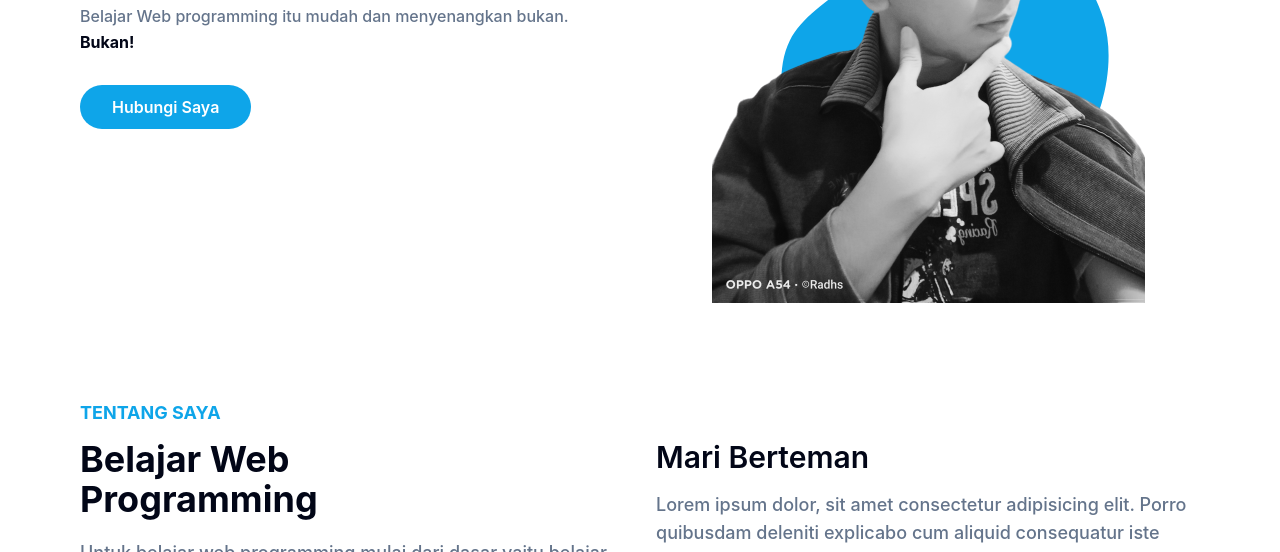
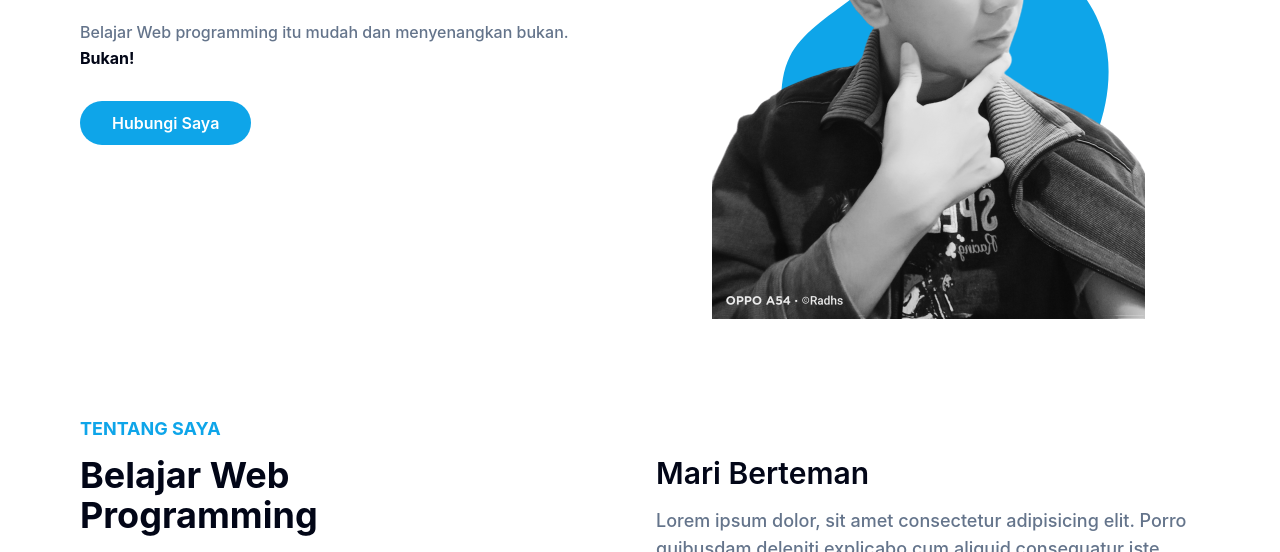
Before and after one commit to andialfian23/portofolio, a website: page index.html in a window 1280 px wide. Shown: the part 406-958 px from the top of the page. Drawn offline with Linux system fonts and the light colour scheme.

Commit message:
update mt dan pt section hero

```diff
--- a/index.html
+++ b/index.html
@@ -90,7 +90,7 @@
     <!-- Header End -->
 
     <!-- HERO SECTION START -->
-    <section id="home" class="pt-8 sm:pt-24 dark:bg-dark">
+    <section id="home" class="pt-24 lg:pt-8 sm:pt-24 sm:mt-20 dark:bg-dark">
         <div class="container lg:px-16">
             <div class="flex flex-wrap">
                 <div class="w-full self-center px-4 lg:w-1/2">
```
Also changed, not shown: dist/css/andi_style.css, dist/output.css.
